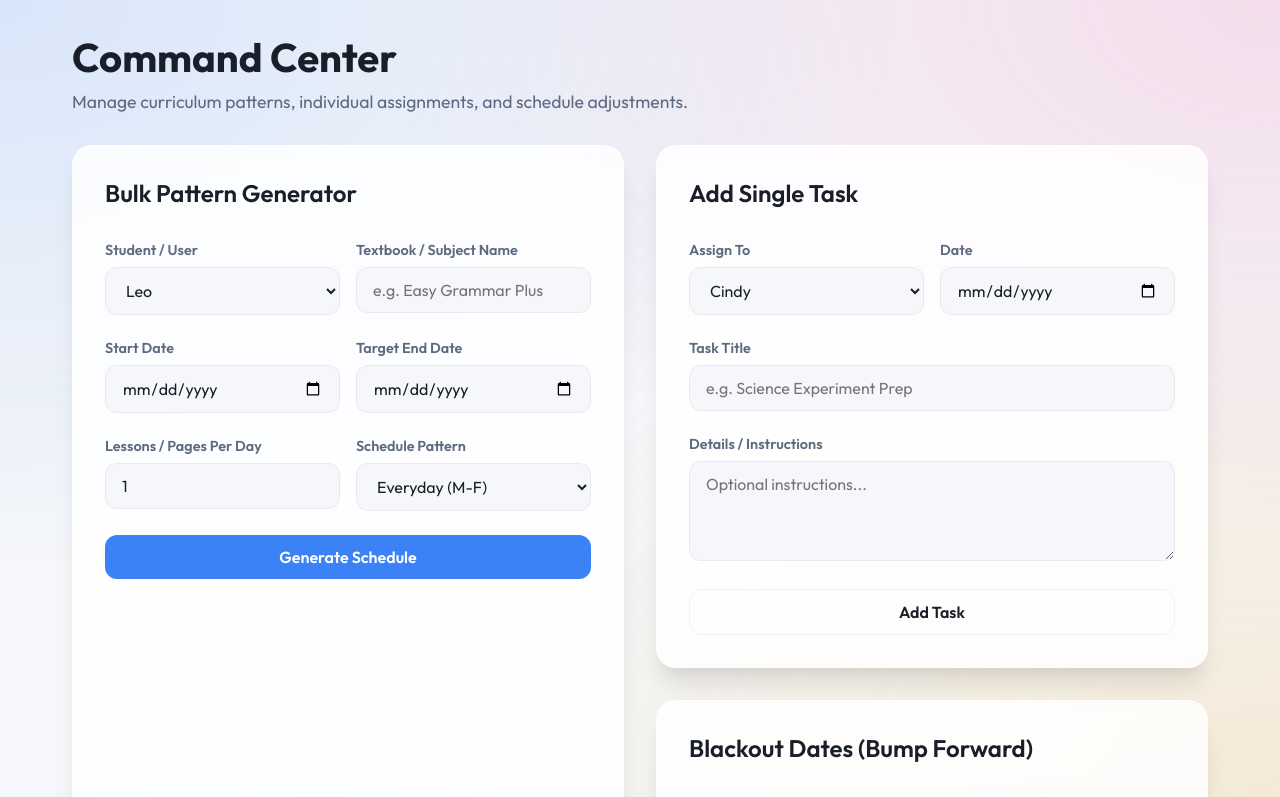
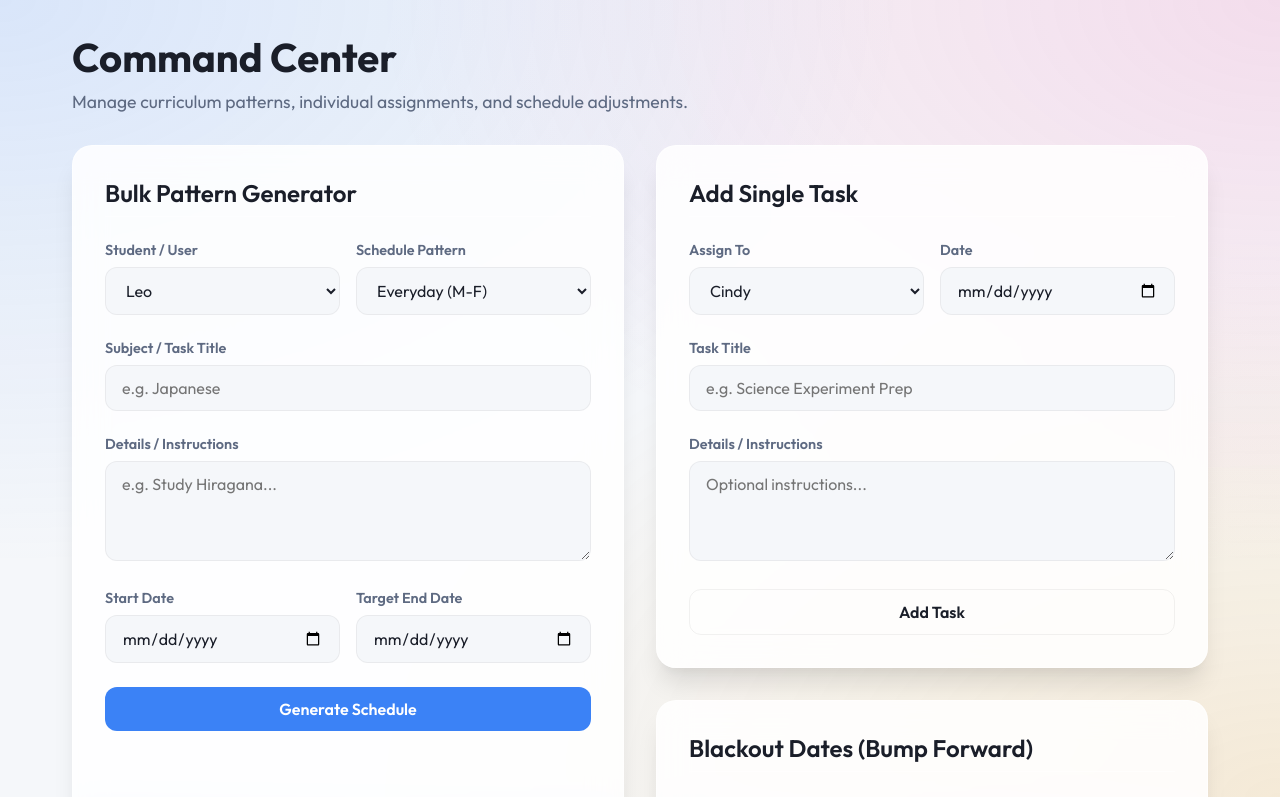
Before and after one commit to Mthompson6782/cindys-homeschool-planner, a Next.js app: page /admin in a window 1280 px wide. Shown: the top 797 px of the page. Built offline with nearby package versions, Linux system fonts and the light colour scheme; no server answers.

Commit message:
Update bulk generator UI and logic

```diff
--- a/src/app/admin/page.tsx
+++ b/src/app/admin/page.tsx
@@ -9,9 +9,9 @@ export default function AdminDashboard() {
   const [generatorState, setGeneratorState] = useState({
     user: 'leo',
     textbook: '',
+    description: '',
     startDate: '',
     endDate: '',
-    lessonsPerDay: '1',
     pattern: 'everyday',
   });
 
@@ -36,7 +36,6 @@ export default function AdminDashboard() {
     let currentDate = parseISO(generatorState.startDate);
     const endDate = parseISO(generatorState.endDate);
 
-    let lessonNumber = 1;
     const tasksToInsert = [];
 
     while (currentDate <= endDate) {
@@ -52,11 +51,10 @@ export default function AdminDashboard() {
         tasksToInsert.push({
           date: format(currentDate, 'yyyy-MM-dd'),
           time: "09:00",
-          title: `${generatorState.textbook}: Lesson ${lessonNumber}`,
+          title: generatorState.textbook,
           user: generatorState.user,
-          description: `Work through Lesson ${lessonNumber} in ${generatorState.textbook}.`
+          description: generatorState.description
         });
-        lessonNumber += parseInt(generatorState.lessonsPerDay) || 1;
       }
 
       currentDate = addDays(currentDate, 1);
@@ -67,7 +65,7 @@ export default function AdminDashboard() {
       if (error) alert("Error saving tasks: " + error.message);
       else {
         alert(`Successfully generated ${tasksToInsert.length} tasks!`);
-        setGeneratorState({ ...generatorState, textbook: '' });
+        setGeneratorState({ ...generatorState, textbook: '', description: '' });
       }
     } else {
       alert("No valid dates found in that range for the selected pattern.");
@@ -179,17 +177,43 @@ export default function AdminDashboard() {
                 </select>
               </div>
               <div className={styles.formGroup}>
-                <label>Textbook / Subject Name</label>
+                <label>Schedule Pattern</label>
+                <select
+                  className={styles.select}
+                  value={generatorState.pattern}
+                  onChange={e => setGeneratorState({...generatorState, pattern: e.target.value})}
+                  disabled={loading}
+                >
+                  <option value="everyday">Everyday (M-F)</option>
+                  <option value="m_w">M/W</option>
+                  <option value="t_th">T/Th</option>
+                  <option value="friday">Friday</option>
+                </select>
+              </div>
+            </div>
+
+            <div className={styles.formGroup}>
+              <label>Subject / Task Title</label>
               <input
                 type="text"
                 className={styles.input}
-                  placeholder="e.g. Easy Grammar Plus"
+                placeholder="e.g. Japanese"
                 value={generatorState.textbook}
                 onChange={e => setGeneratorState({...generatorState, textbook: e.target.value})}
                 required
                 disabled={loading}
               />
             </div>
+
+            <div className={styles.formGroup}>
+              <label>Details / Instructions</label>
+              <textarea
+                className={styles.textarea}
+                placeholder="e.g. Study Hiragana..."
+                value={generatorState.description}
+                onChange={e => setGeneratorState({...generatorState, description: e.target.value})}
+                disabled={loading}
+              ></textarea>
             </div>
 
             <div className={styles.splitRow}>
@@ -214,34 +238,6 @@ export default function AdminDashboard() {
                   required
                   disabled={loading}
                 />
-              </div>
-            </div>
-
-            <div className={styles.splitRow}>
-              <div className={styles.formGroup}>
-                <label>Lessons / Pages Per Day</label>
-                <input
-                  type="number"
-                  className={styles.input}
-                  min="1"
-                  value={generatorState.lessonsPerDay}
-                  onChange={e => setGeneratorState({...generatorState, lessonsPerDay: e.target.value})}
-                  disabled={loading}
-                />
-              </div>
-              <div className={styles.formGroup}>
-                <label>Schedule Pattern</label>
-                <select
-                  className={styles.select}
-                  value={generatorState.pattern}
-                  onChange={e => setGeneratorState({...generatorState, pattern: e.target.value})}
-                  disabled={loading}
-                >
-                  <option value="everyday">Everyday (M-F)</option>
-                  <option value="m_w">M/W</option>
-                  <option value="t_th">T/Th</option>
-                  <option value="friday">Friday</option>
-                </select>
               </div>
             </div>
 
```
Lines whose indentation alone changed are shown as unchanged.
